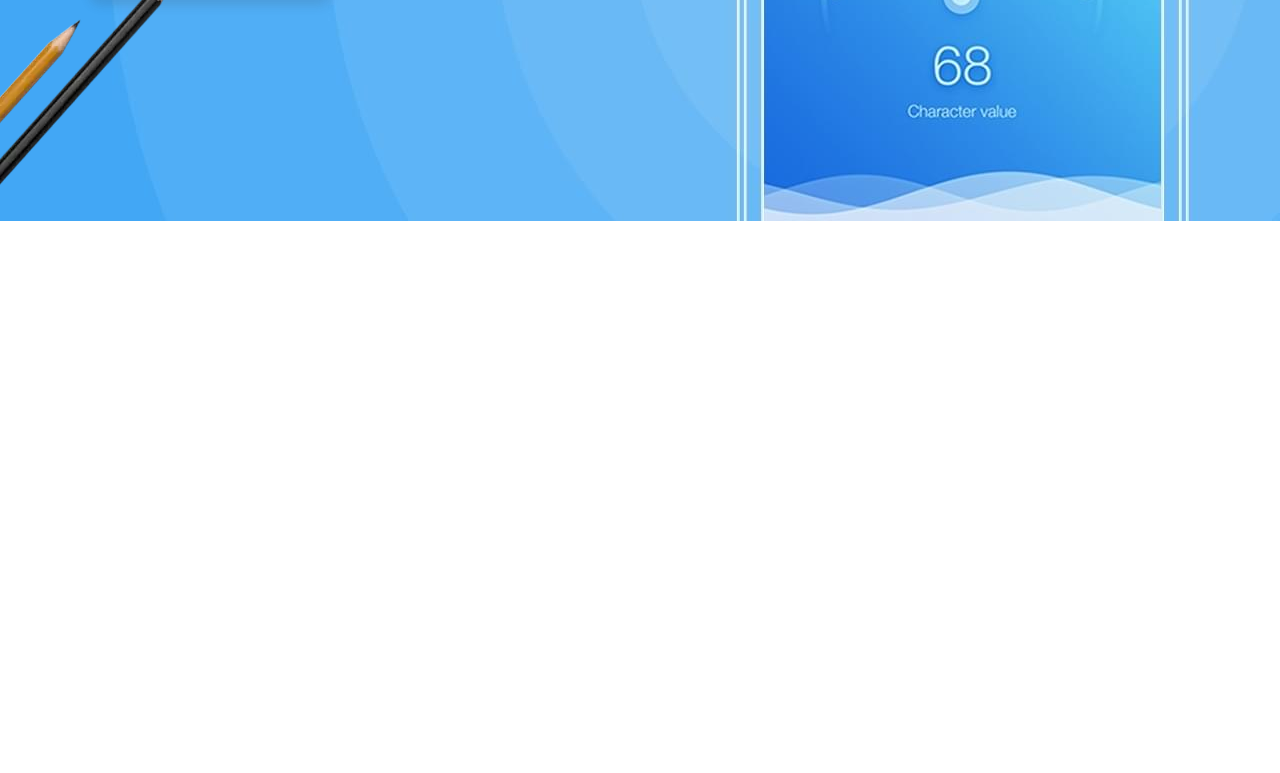
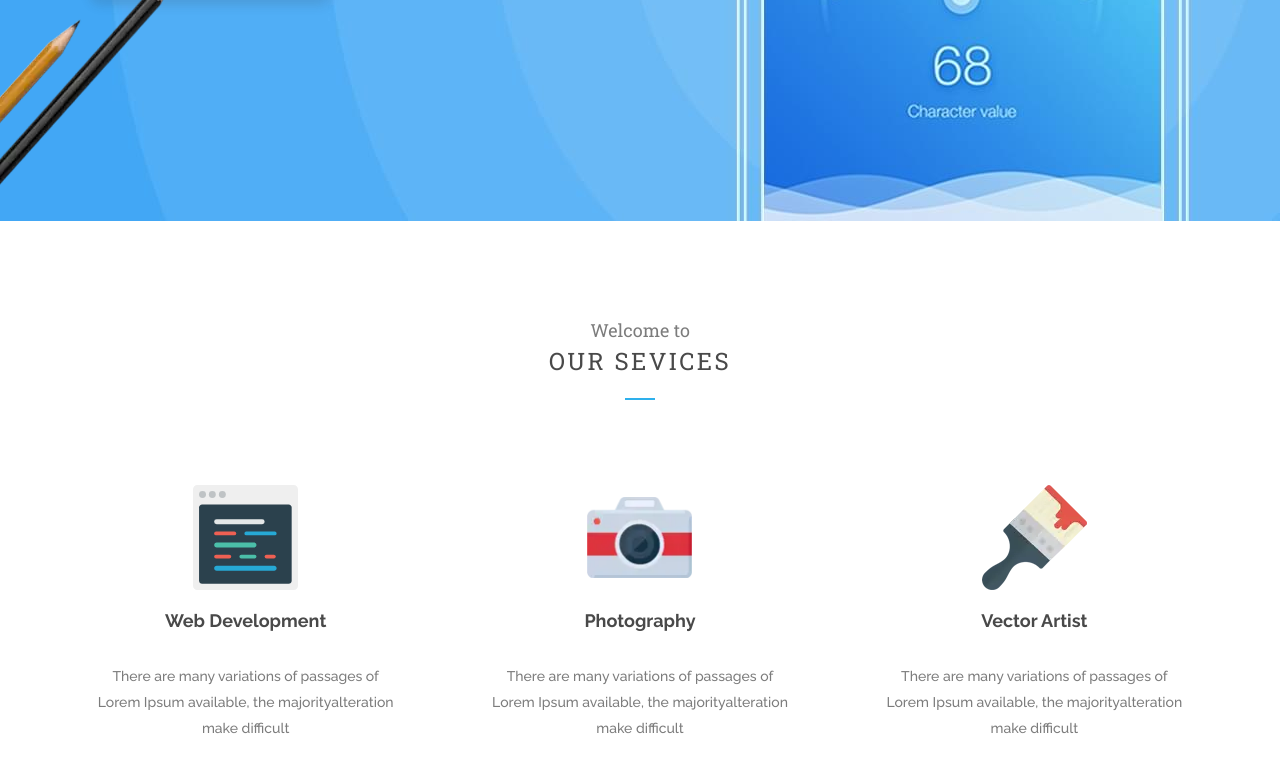
Before and after one commit to fN9ne/Flaby, a plain HTML site: page index.html in a window 1280 px wide. Shown: the part 715-1488 px from the top of the page. Before the commit the page ends 936 px from the top, so only its background shows below. Drawn offline with nearby package versions, Linux system fonts and the light colour scheme; files whose address does not match are found by name; a web font is replaced by a local one.

Commit message:
New Content
1. Added new block «Services».
2. Was drawn vector (.svg) two icons, it's:
Shopping Bag and Web-development.

```diff
--- a/css/style.css
+++ b/css/style.css
@@ -48,6 +48,50 @@
 
 body._lock {
   overflow: hidden;
+}
+
+.title {
+  font-family: "Roboto Slab", serif;
+  display: -webkit-box;
+  display: -ms-flexbox;
+  display: flex;
+  -webkit-box-orient: vertical;
+  -webkit-box-direction: normal;
+      -ms-flex-direction: column;
+          flex-direction: column;
+  -webkit-box-align: center;
+      -ms-flex-align: center;
+          align-items: center;
+  padding-bottom: 24px;
+  position: relative;
+}
+
+.title:before {
+  content: '';
+  position: absolute;
+  width: 30px;
+  height: 2px;
+  background: #2eb0ec;
+  bottom: 0;
+  left: 50%;
+  -webkit-transform: translate(-50%, 0);
+      -ms-transform: translate(-50%, 0);
+          transform: translate(-50%, 0);
+}
+
+.title__tprew {
+  font-size: 18px;
+  line-height: calc(24/18);
+  color: #7c7c7c;
+  margin-bottom: 5px;
+}
+
+.title__tname {
+  text-transform: uppercase;
+  font-size: 24px;
+  line-height: 1.2;
+  letter-spacing: 0.1em;
+  color: #494949;
 }
 
 * {
@@ -355,6 +399,93 @@ h6 {
   border-radius: 10px;
 }
 
+.services {
+  padding-top: 97px;
+  margin-bottom: 86px;
+}
+
+.services__container {
+  overflow: hidden;
+}
+
+.services__title {
+  margin-bottom: 85px;
+}
+
+.services__content {
+  display: -webkit-box;
+  display: -ms-flexbox;
+  display: flex;
+  margin: 0px -41.5px;
+  -ms-flex-wrap: wrap;
+      flex-wrap: wrap;
+  -webkit-box-pack: center;
+      -ms-flex-pack: center;
+          justify-content: center;
+}
+
+.services__column {
+  padding: 0px 41.5px;
+  -webkit-box-flex: 0;
+      -ms-flex: 0 0 33.3333%;
+          flex: 0 0 33.3333%;
+  margin: 0px 0px 83px 0px;
+}
+
+.item-services {
+  min-width: 300px;
+  height: 100%;
+  display: -webkit-box;
+  display: -ms-flexbox;
+  display: flex;
+  -webkit-box-orient: vertical;
+  -webkit-box-direction: normal;
+      -ms-flex-direction: column;
+          flex-direction: column;
+  -webkit-box-align: center;
+      -ms-flex-align: center;
+          align-items: center;
+}
+
+.item-services__icon {
+  height: 105px;
+  display: -webkit-box;
+  display: -ms-flexbox;
+  display: flex;
+  -webkit-box-pack: center;
+      -ms-flex-pack: center;
+          justify-content: center;
+  -webkit-box-align: center;
+      -ms-flex-align: center;
+          align-items: center;
+  max-width: 105px;
+  width: 100%;
+  margin-bottom: 20px;
+}
+
+.item-services__icon img {
+  width: 100%;
+}
+
+.item-services__text {
+  text-align: center;
+}
+
+.item-services__title {
+  font-size: 18px;
+  line-height: 1.2;
+  font-weight: 700;
+  color: #494949;
+  margin-bottom: 32px;
+}
+
+.item-services__description {
+  line-height: calc(26/14);
+  font-weight: 500;
+  color: #7c7c7c;
+  text-align: center;
+}
+
 @media (min-width: 992px) {
   .menu__item a:hover {
     font-weight: 600;
@@ -579,6 +710,15 @@ h6 {
   .main__title {
     margin-bottom: 22px;
   }
+
+  .services {
+    padding-top: 50px;
+    margin-bottom: 0px;
+  }
+
+  .services__title {
+    margin-bottom: 50px;
+  }
 }
 
 @media (max-width: 768px) and (max-width: 604px) {
--- a/index.html
+++ b/index.html
@@ -15,7 +15,7 @@
 		<header class="header">
 			<div class="header__container _container">
 				<div class="header__wrapper">
-					<a href="#" class="header__logo">
+					<a href="" class="header__logo">
 						<picture><source srcset="img/logo.svg" type="image/webp"><img src="img/logo.svg"></picture>
 						<span>Flaby</span>
 					</a>
@@ -27,8 +27,8 @@
 							<div class="menu__area"></div>
 							<div class="menu__body">
 								<ul class="menu__list">
-									<li class="menu__item"><a href="#">home</a></li>
-									<li class="menu__item"><a href="#">services</a></li>
+									<li class="menu__item"><a href="#main">home</a></li>
+									<li class="menu__item"><a href="#services">services</a></li>
 									<li class="menu__item"><a href="#">portfolio</a></li>
 									<li class="menu__item"><a href="#">blog</a></li>
 									<li class="menu__item"><a href="#">contact us</a></li>
@@ -42,7 +42,7 @@
 			</div>
 		</header>
 		<main class="page">
-			<section class="main">
+			<section class="main" id="main">
 				<div class="main__ve main__ve_1">
 					<picture><source srcset="img/headphones.webp" type="image/webp"><img src="img/headphones.png"></picture>
 				</div>
@@ -68,6 +68,49 @@
 					</div>
 				</div>
 			</section>
+			<section class="services" id="services">
+				<div class="services__container _container">
+					<div class="services__title title">
+						<div class="services__tprew title__tprew">Welcome to</div>
+						<div class="services__tname title__tname">our sevices</div>
+					</div>
+					<div class="services__content">
+						<div class="services__column">
+							<div class="services__item item-services">
+								<div class="item-services__icon">
+									<picture><source srcset="img/webDev.svg" type="image/webp"><img src="img/webDev.svg"></picture>
+								</div>
+								<div class="item-services__text">
+									<div class="item-services__title">Web Development</div>
+									<div class="item-services__description">There are many variations of passages of Lorem Ipsum available, the majorityalteration make difficult</div>
+								</div>
+							</div>
+						</div>
+						<div class="services__column">
+							<div class="services__item item-services">
+								<div class="item-services__icon">
+									<picture><source srcset="img/camera.webp" type="image/webp"><img src="img/camera.png"></picture>
+								</div>
+								<div class="item-services__text">
+									<div class="item-services__title">Photography</div>
+									<div class="item-services__description">There are many variations of passages of Lorem Ipsum available, the majorityalteration make difficult</div>
+								</div>
+							</div>
+						</div>
+						<div class="services__column">
+							<div class="services__item item-services">
+								<div class="item-services__icon">
+									<picture><source srcset="img/brush.webp" type="image/webp"><img src="img/brush.png"></picture>
+								</div>
+								<div class="item-services__text">
+									<div class="item-services__title">Vector Artist</div>
+									<div class="item-services__description">There are many variations of passages of Lorem Ipsum available, the majorityalteration make difficult</div>
+								</div>
+							</div>
+						</div>
+					</div>
+				</div>
+			</section>
 		</main>
 	</div>
 	<script src="js/script.min.js"></script>
```
Also changed, not shown: css/style.min.css, img/shoppingBag.svg (added), img/webDev.svg (added).
